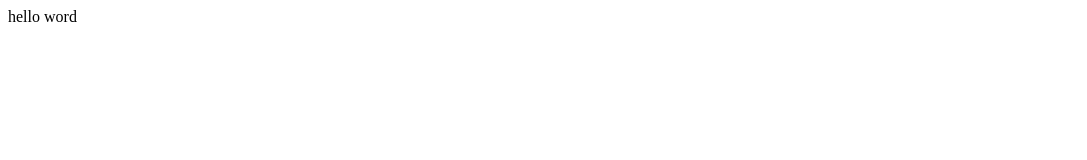
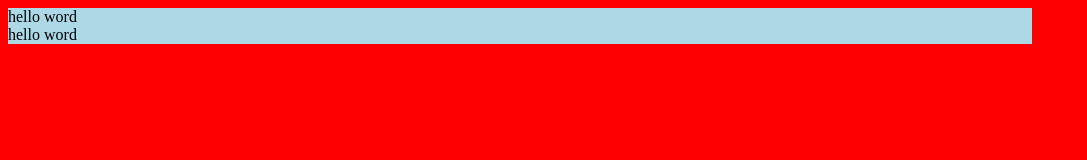
Before and after one commit to gramirezcarrero/tutorial1, a plain HTML site: page index.html in a window 1280 px wide. Shown: the whole page, without its empty margins (0-1087 px from the left). Drawn offline with Linux system fonts and the light colour scheme.

Commit message:
segundo commit agregando estylos

```diff
--- a/index.html
+++ b/index.html
@@ -1,7 +1,15 @@
+<!DOCTYPE html>
 <html>
-	<head></head>
+	<head>
+		<meta http-equiv="Content-Type" content="text/html; charset=UTF-8">
+		<meta name="viewport" content="user-scalable=no, width=device-width, initial-scale=1, minimum-scale=1, maximum-scale=1" >
+		<title>Tutorial</title>
+		<link rel="stylesheet" type="text/css" href="style/style.css">
+	</head>
+
+	<!-- este es mi primer tutorial de vim que te facilita la vida :) -->
 	<body>
-
+		<div> hello word </div>
 		<div> hello word </div>
 	</body>
 </html>
--- /dev/null
+++ b/style/style.css
@@ -0,0 +1,10 @@
+
+body{
+width:1024px;
+height:700px;
+Background:red;
+}
+div {
+
+background-color:lightblue;
+}
```
